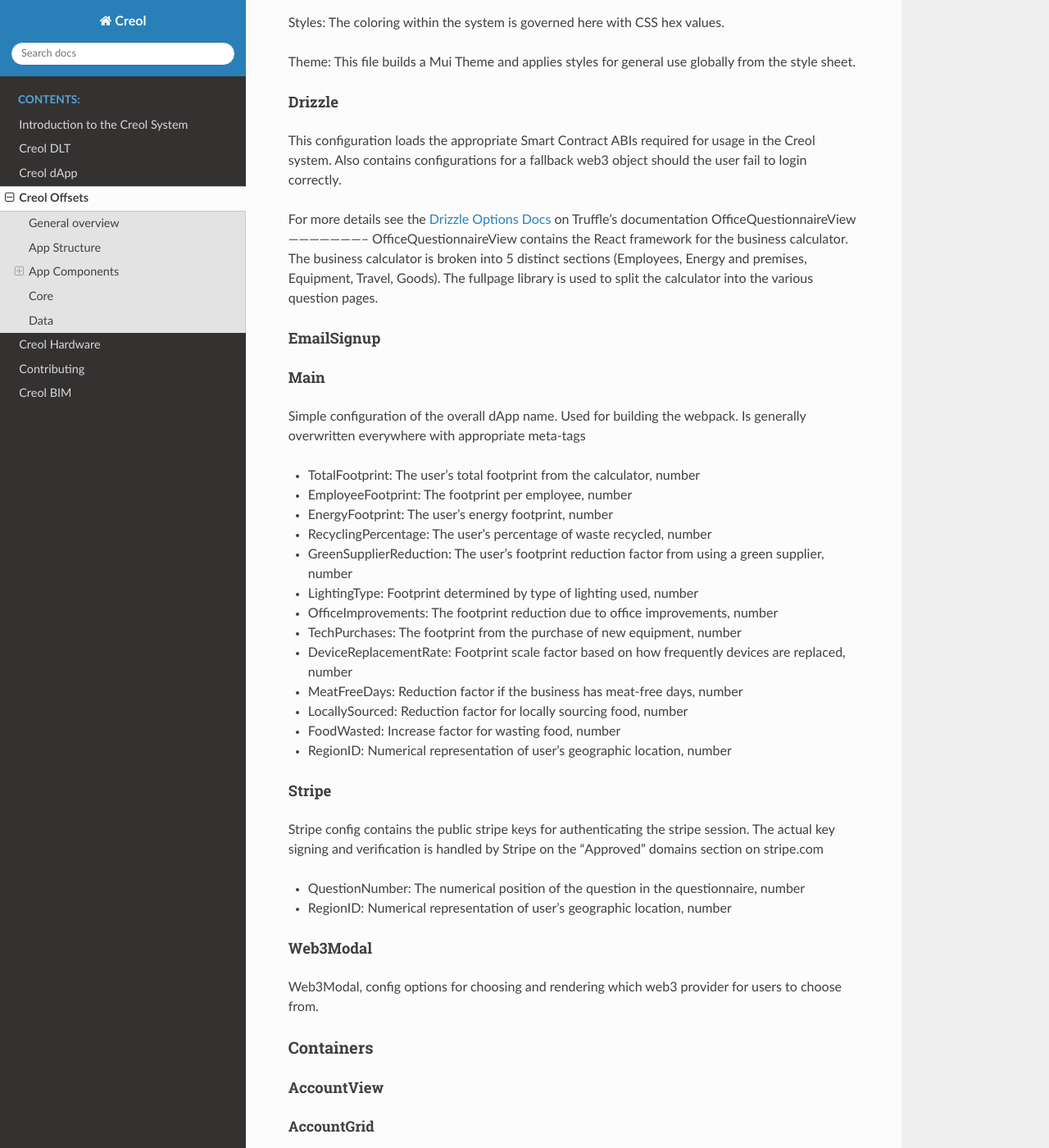
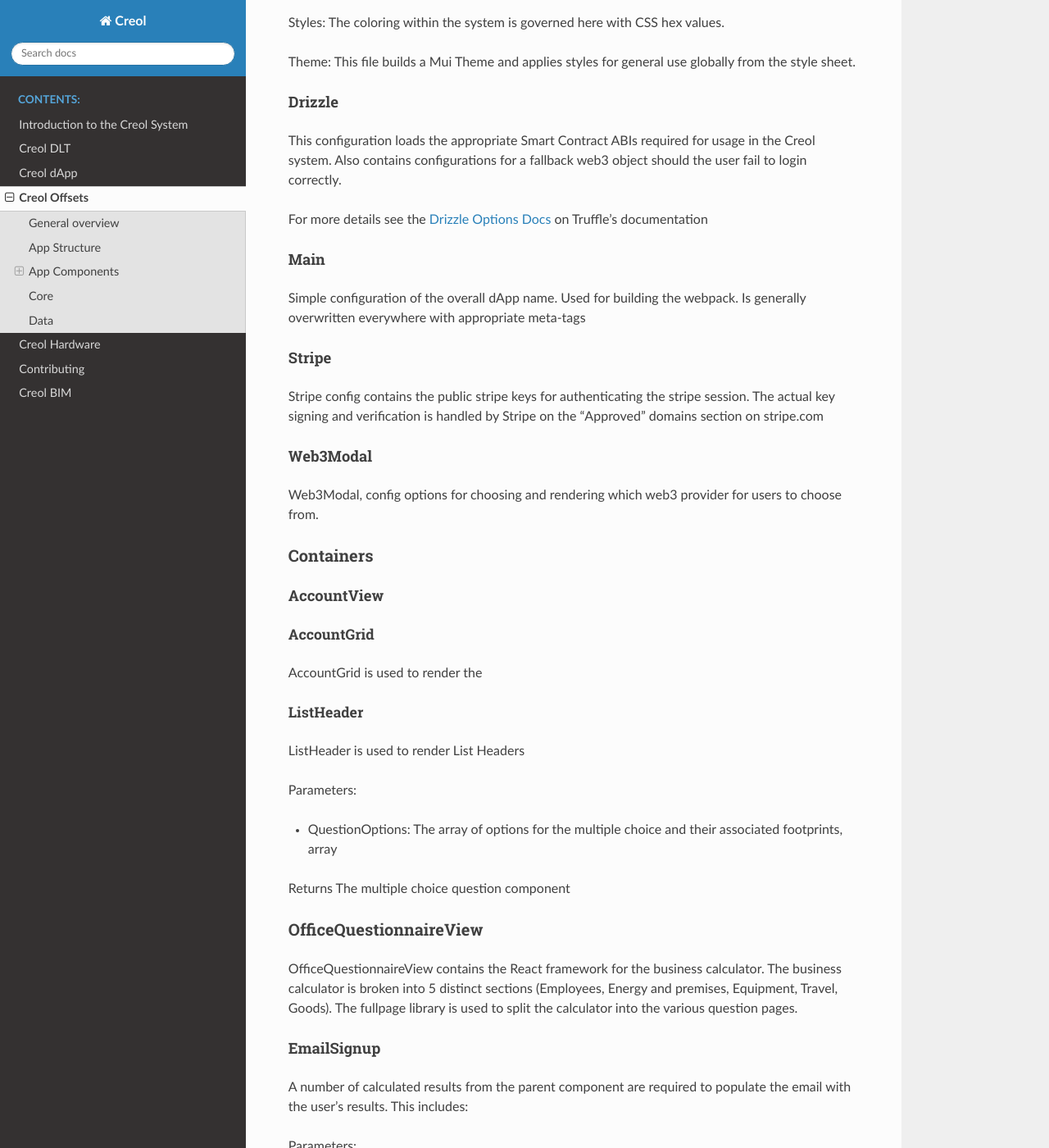
Before and after one commit to JUDOKICK/creol-documentation, a Sphinx documentation site: the page built from source/creol-offsets.rst, in a window 1280 px wide and 1400 px high, scrolled down 4806 px. Shown: the whole window at 82% size. Built offline with Sphinx 7.4.7 and the Read the Docs theme 2.0.0, drawn with Linux system fonts in a browser that asks for light colours; some of the changed lines change nothing that is shown; some of the changed text lies outside the part shown.

Commit message:
Fixed old merge

```diff
--- a/source/creol-offsets.rst
+++ b/source/creol-offsets.rst
@@ -212,6 +212,51 @@ This configuration loads the appropriate Smart Contract ABIs required for usage
 web3 object should the user fail to login correctly.
 
 For more details see the `Drizzle Options Docs <https://www.trufflesuite.com/docs/drizzle/reference/drizzle-options>`_ on Truffle's documentation
+
+Main
+^^^^
+
+Simple configuration of the overall dApp name. Used for building the webpack. Is generally overwritten everywhere with appropriate meta-tags
+
+
+Stripe
+^^^^^^
+
+Stripe config contains the public stripe keys for authenticating the stripe session. The actual key signing and verification is handled by Stripe on
+the "Approved" domains section on stripe.com
+
+
+Web3Modal
+^^^^^^^^^
+
+Web3Modal, config options for choosing and rendering which web3 provider for users to choose from.
+
+
+Containers
+----------
+
+AccountView
+^^^^^^^^^^^
+
+
+AccountGrid
+~~~~~~~~~~~
+
+
+AccountGrid is used to render the
+
+ListHeader
+~~~~~~~~~~
+
+ListHeader is used to render List Headers
+
+Parameters:
+
+* QuestionOptions: The array of options for the multiple choice and their associated footprints, array
+
+Returns
+The multiple choice question component
+
 OfficeQuestionnaireView
 -----------------------
 OfficeQuestionnaireView contains the React framework for the business calculator. The business calculator is broken into
@@ -221,11 +266,10 @@ split the calculator into the various question pages.
 
 EmailSignup
 ^^^^^^^^^^^
+A number of calculated results from the parent component are required to populate the email with the user's results.
+This includes:
 
-Main
-^^^^
-
-Simple configuration of the overall dApp name. Used for building the webpack. Is generally overwritten everywhere with appropriate meta-tags
+Parameters:
 
 * TotalFootprint: The user's total footprint from the calculator, number
 * EmployeeFootprint: The footprint per employee, number
@@ -241,45 +285,49 @@ Simple configuration of the overall dApp name. Used for building the webpack. Is
 * FoodWasted: Increase factor for wasting food, number
 * RegionID: Numerical representation of user's geographic location, number
 
-Stripe
-^^^^^^
+Returns
+A text field which only accepts a valid email. Upon the user submitting an email, a Zapier link is triggered, sending an email with the user's personalised results.
 
-Stripe config contains the public stripe keys for authenticating the stripe session. The actual key signing and verification is handled by Stripe on
-the "Approved" domains section on stripe.com
-
-
-* QuestionNumber: The numerical position of the question in the questionnaire, number
-* RegionID: Numerical representation of user's geographic location, number
-Web3Modal
-^^^^^^^^^
-
-Web3Modal, config options for choosing and rendering which web3 provider for users to choose from.
-
-
-Containers
-----------
-
-AccountView
-^^^^^^^^^^^
-
-
-AccountGrid
-~~~~~~~~~~~
-* InputLabel: The placeholder text for the input field, string
-
-AccountGrid is used to render the
-
-ListHeader
-~~~~~~~~~~
-
-ListHeader is used to render List Headers
+QuestionContainer
+^^^^^^^^^^^^^^^^^
 
 Parameters:
 
-* QuestionOptions: The array of options for the multiple choice and their associated footprints, array
+* QuestionNumber: The numerical position of the question in the questionnaire
+* RegionID: Numerical representation of user's geographic location
+
+Behaviour
+The QuestionContainer component parses OfficeQuestionnaireData to determine the appropriate component, options and
+associated footprint for every question.
+There are currently nine distinct component types:
+
+* Number Input
+* Question
+* Selection
+* Counter
+* Checkbox
+* Multiple Number Input
+* Counter and Select
+* Multiple Inputs
+* Info
 
 Returns
-The multiple choice question component
+The question title and the relevant component
+
+NumberInput
+^^^^^^^^^^^
+
+Provides an input field for users to input exact numerical answers to questions
+Parameters:
+
+* InputLabel: The placeholder text for the input field
+
+Behaviour
+Checks if the input is a number - only passes the state up if it meets this criteria
+
+Returns
+The number input field
+
 
 Selection
 ^^^^^^^^^
@@ -312,6 +360,7 @@ Parameters:
 
 Returns:
 A set of toggleable checkbox options
+
 
 Multiple Number Input
 ^^^^^^^^^^^^^^^^^^^^^
@@ -404,6 +453,7 @@ A set of toggleable checkbox options
 
 EmailSignup
 ^^^^^^^^^^^
+
 Parameters:
 * TotalFootprint: The user's total footprint from the calculator, number
 * CarFootprint: The user's footprint from the Car question, number
```
